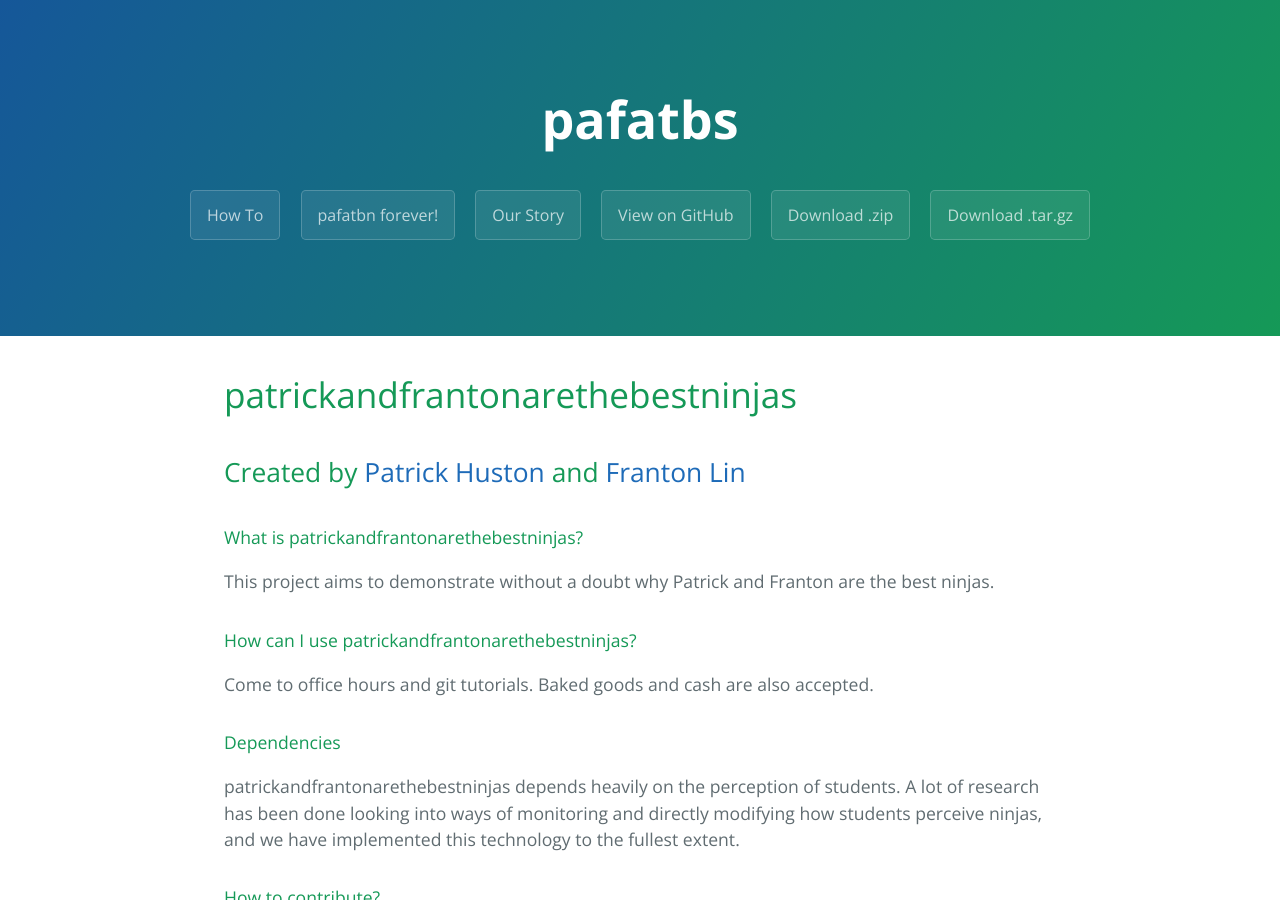
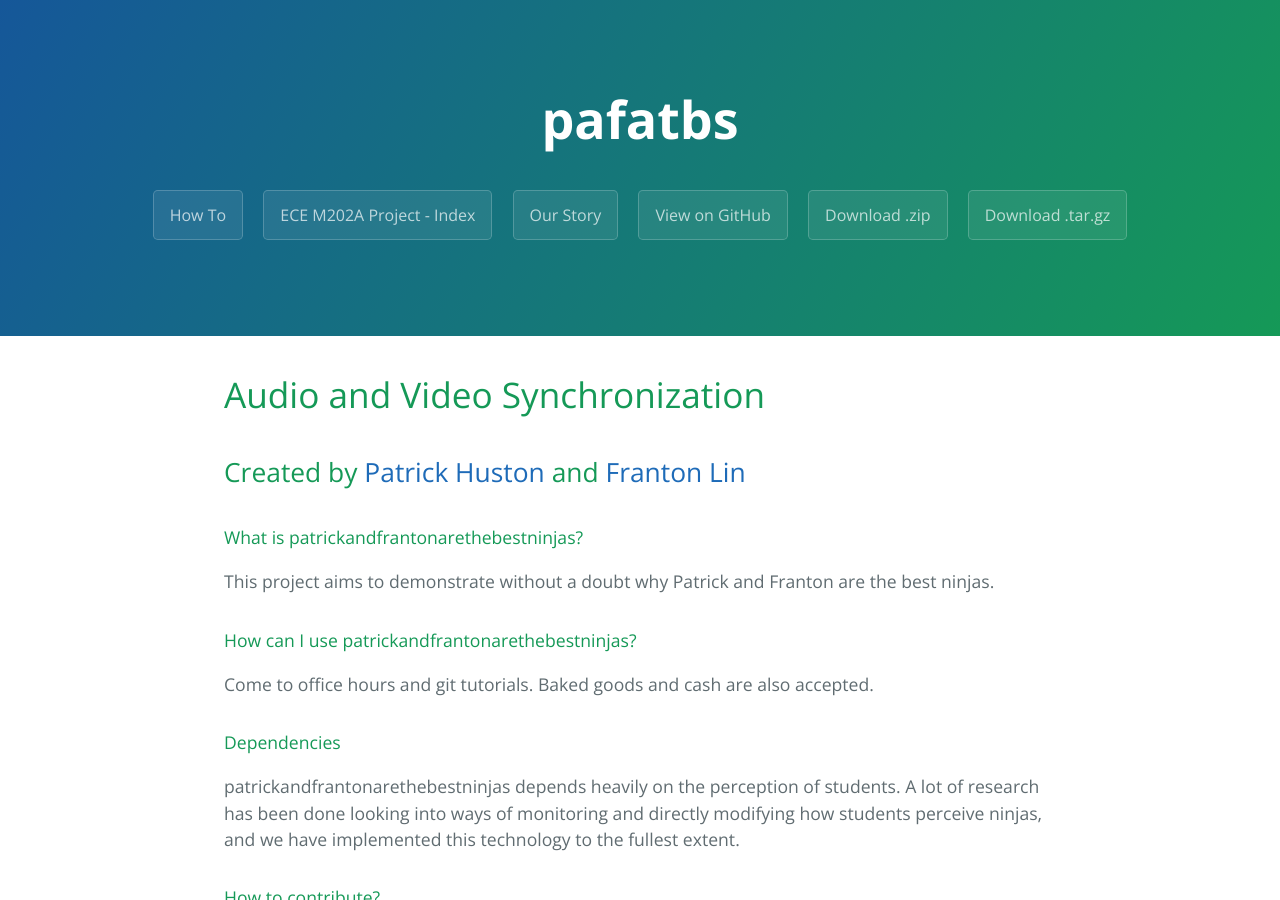
Before and after one commit to binhanle/eem202a-project, a Jekyll site: the page built from index.md, in a window 1280 px wide and 900 px high. Built offline with Jekyll 4.4.1, drawn with Linux system fonts in a browser that asks for light colours.

Commit message:
Update index.md

```diff
--- a/index.md
+++ b/index.md
@@ -1,10 +1,10 @@
 ---
-title: pafatbn forever!
+title:  ECE M202A Project - Index
 layout: template
 filename: index
 ---
 
-# patrickandfrantonarethebestninjas
+# Audio and Video Synchronization
 
 ## Created by [Patrick Huston](http://www.patrickhuston.com/) and [Franton Lin](frantonlin.com)
 
```
